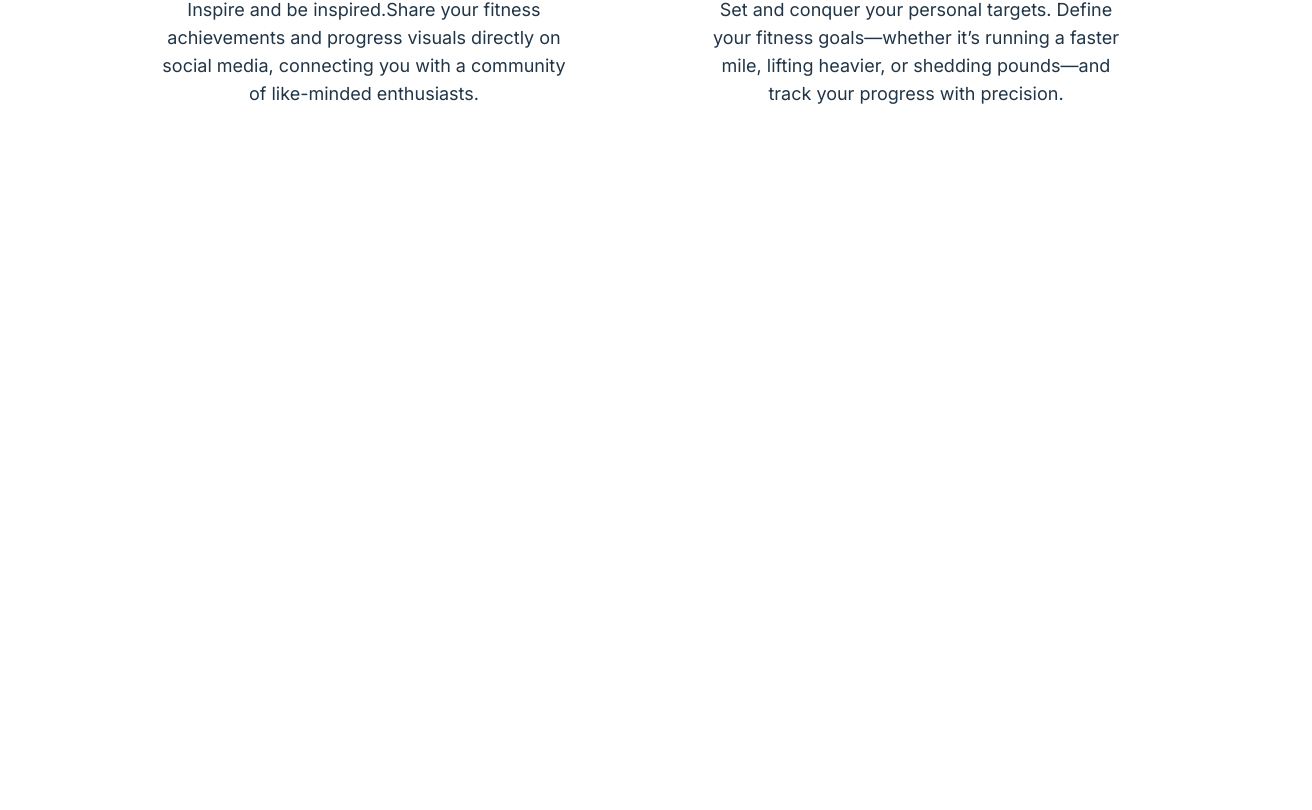
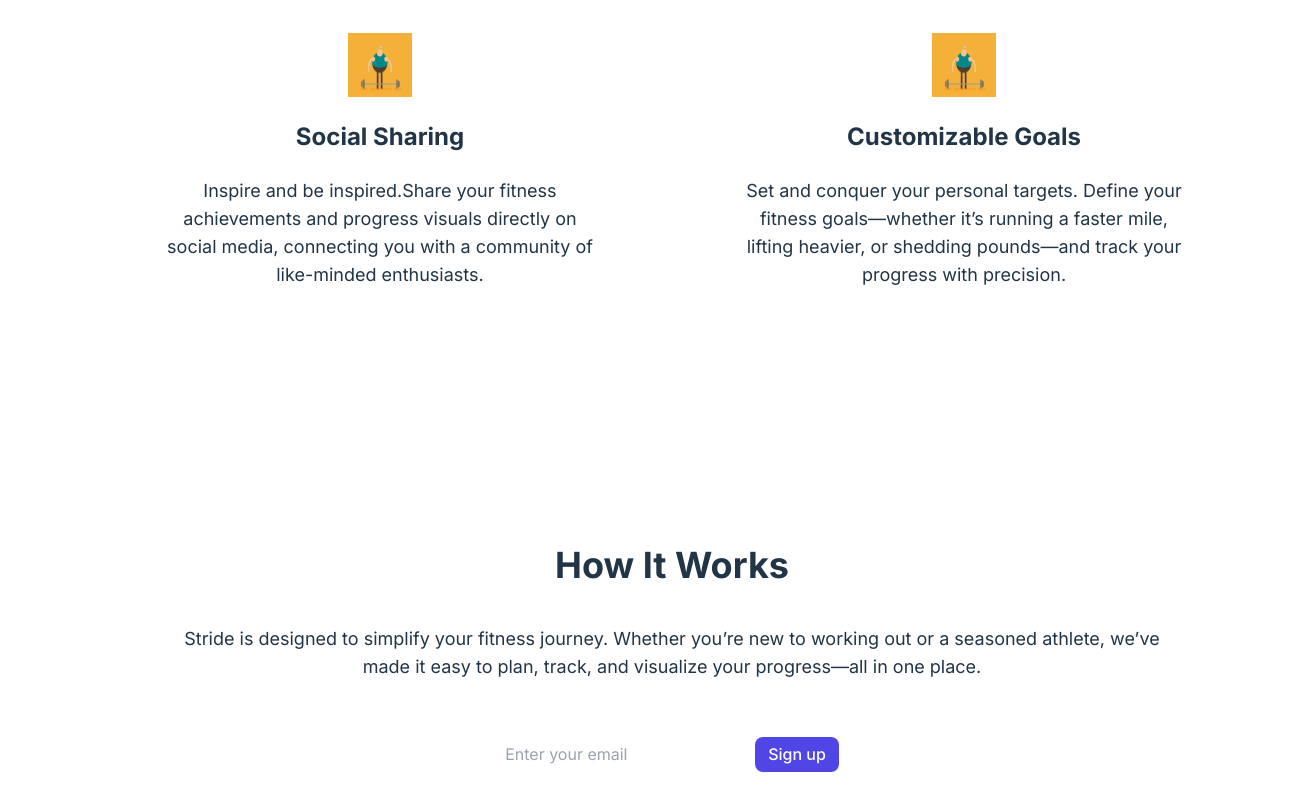
Before and after one commit to NewDara-Star/stride-landing-page, a React (Vite) app: page / in a window 1280 px wide. Shown: the part 5351-6161 px from the top of the page, 1312 px wide, since content can reach past the window. Before the commit the page ends 5523 px from the top, so only its background shows below. Built offline with nearby package versions, Linux system fonts and the light colour scheme.

Commit message:
Add JoinWaitlist component and update HomePage; adjust section heights for better layout

```diff
--- a/src/components/section/Features.jsx
+++ b/src/components/section/Features.jsx
@@ -3,7 +3,7 @@ import FeatureCard from "../ui/FeatureCard";
 
 function Features() {
     return (
-        <section className="flex flex-col items-center p-16 justify-start gap-16 h-screen ">
+        <section className="flex flex-col items-center p-16 justify-start gap-16 h-auto ">
            <div className="flex flex-col items-center p-16 justify-start gap-6 ">
            <h1 className="text-4xl font-bold mb-4">How It Works</h1>
            <p className="text-lg mb-8">Stride is designed to simplify your fitness journey. Whether you’re new to working out or a seasoned athlete, we’ve made it easy to plan, track, and visualize your progress—all in one place.</p>
--- /dev/null
+++ b/src/components/section/JoinWaitlist.jsx
@@ -0,0 +1,21 @@
+
+import { Link } from "react-router-dom";
+import Button from "../ui/Button";
+
+function JoinWaitlist() {
+    return (
+        <section className="flex flex-col items-center p-16 justify-start gap-16 h-auto ">
+           <div className="flex flex-col items-center p-16 justify-start gap-6 ">
+           <h1 className="text-4xl font-bold mb-4">How It Works</h1>
+           <p className="text-lg mb-8">Stride is designed to simplify your fitness journey. Whether you’re new to working out or a seasoned athlete, we’ve made it easy to plan, track, and visualize your progress—all in one place.</p>
+
+           <div className="flex space-x-4">
+            <input type="text" placeholder="Enter your email" />
+            <Link to="/join-waitlist"><Button variant="primary">Sign up</Button></Link>
+           </div>
+            </div>
+        </section>
+    )
+}
+
+export default JoinWaitlist;
--- a/src/components/section/hero.jsx
+++ b/src/components/section/hero.jsx
@@ -4,7 +4,7 @@ import { Link } from "react-router-dom";
 
 function Hero() {
     return (
-        <section className="flex flex-col items-center p-16 justify-start gap-4 h-screen ">
+        <section className="flex flex-col items-center p-16 justify-start gap-4 h-auto ">
             <h1 className="text-4xl font-bold mb-4">Plan Your Workouts. Track Your Progress. <br /> <span className="text-indigo-600 font-bold">Share Your Success. </span></h1>
             <p className="text-lg mb-8">Your ultimate fitness tracking tool is coming soon!</p>
 
--- a/src/pages/HomePage.jsx
+++ b/src/pages/HomePage.jsx
@@ -3,14 +3,16 @@ import Nav from "../components/section/nav";
 import Hero from "../components/section/hero";
 import HowItWorks from "../components/section/HowItWorks";
 import Features from "../components/section/features";
+import JoinWaitlist from "../components/section/JoinWaitlist";
 
 function HomePage() {
     return (
-        <section className="w-full h-screen gap-4">
+        <section className="w-screen h-screen gap-4">
             <Nav />
             <Hero />
             <HowItWorks />\
             <Features />
+            <JoinWaitlist />
 
 
         </section>
```
